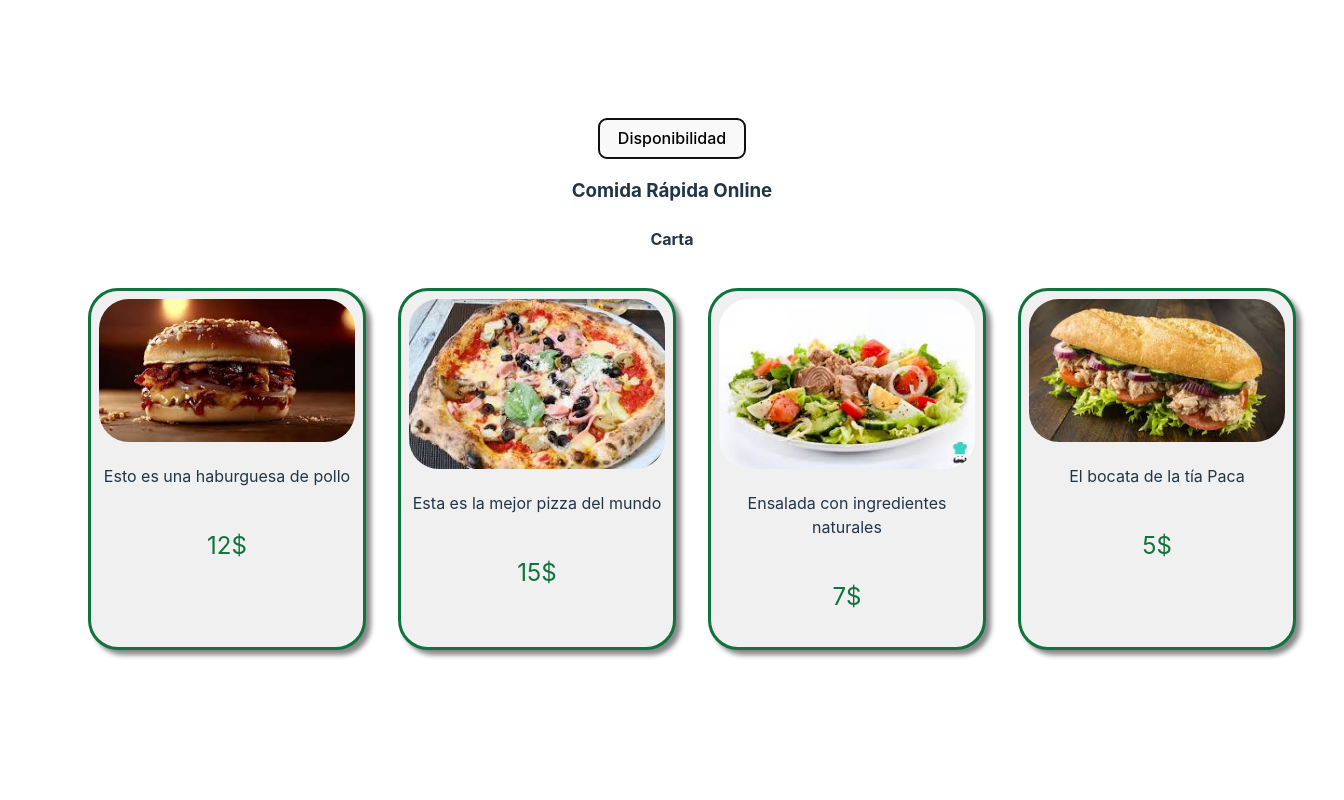
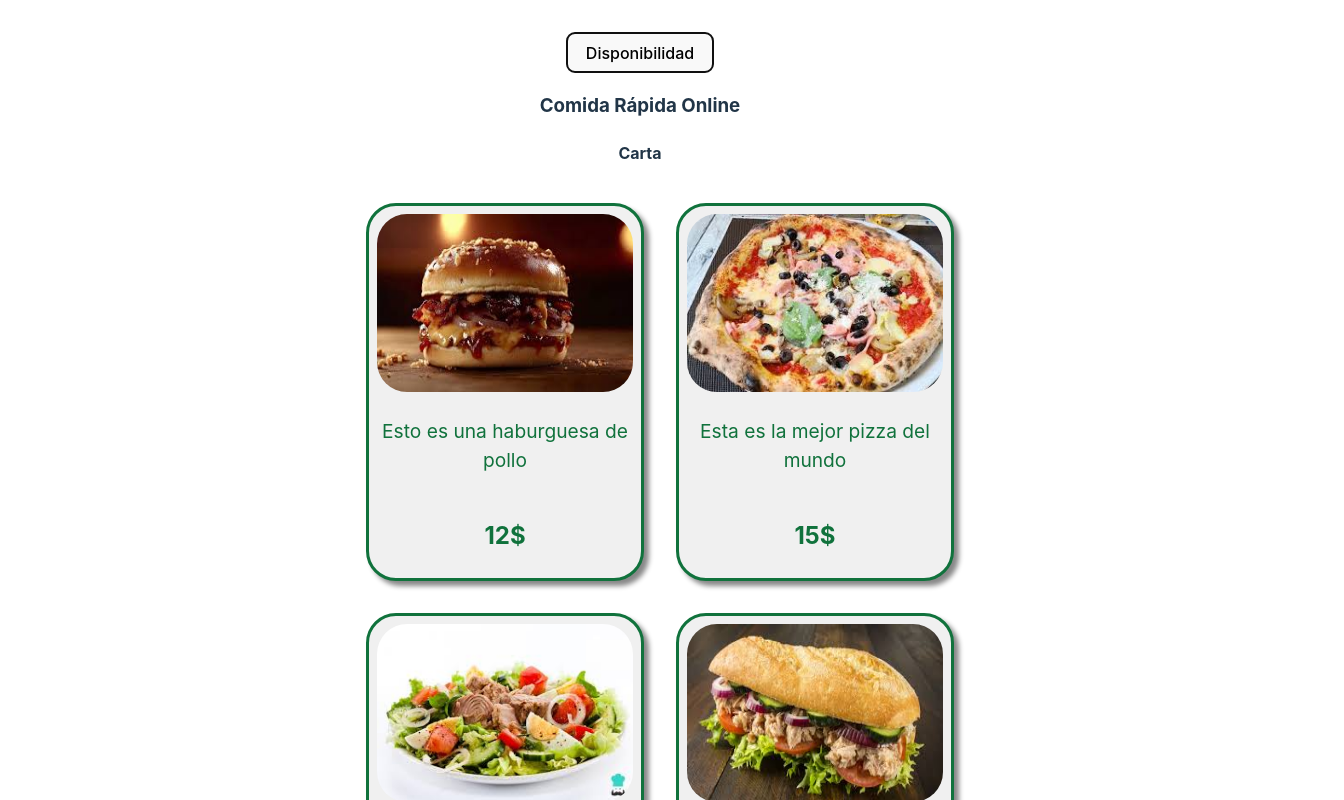
Before and after one commit to PedroVazquez99/diri5_2, a React (Vite) app: page / in a window 1280 px wide. Both pictures are taken after a click on the button "Pedir Comida". Shown: the top 800 px of the page, 1344 px wide, since content can reach past the window. Built offline with nearby package versions, Linux system fonts and the light colour scheme.

Commit message:
Mejorar estilos

```diff
--- a/src/styles/styles.css
+++ b/src/styles/styles.css
@@ -1,11 +1,13 @@
 ul {
-  display: flex;
+  display: grid;
+  grid-template-columns: repeat(2, 1fr);
   list-style-type: none;
 }
 
 img {
   border-radius: 30px;
   width: 20vw;
+  height: 50%;
 }
 
 li {
@@ -23,6 +25,10 @@ li:hover {
   transform: scale(1.1);
   cursor: pointer;
   transition: transform 0.4s ease;
+  > img {
+    box-shadow: 0 15px 30px rgba(27, 56, 40, 0.5);
+    filter: saturate(150%);
+  }
 }
 
 .foodItem {
@@ -34,5 +40,10 @@ li:hover {
 .foodPrice {
   font-size: 1.5em;
   color: rgb(16, 114, 60);
-  height: auto;
+  font-weight: bold;
 }
+
+.foodDesc {
+  color: rgb(16, 114, 60);
+  font-size: 1.2em;
+}
```
